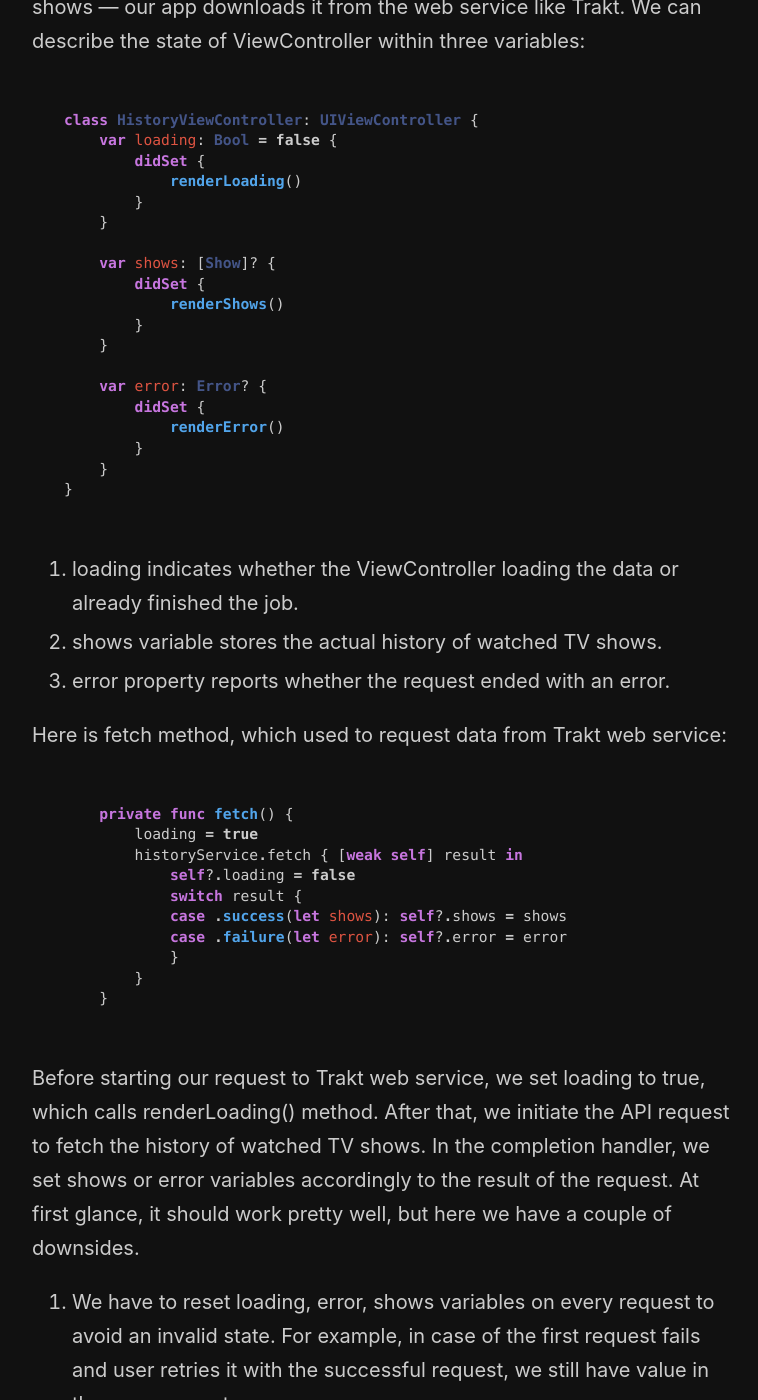
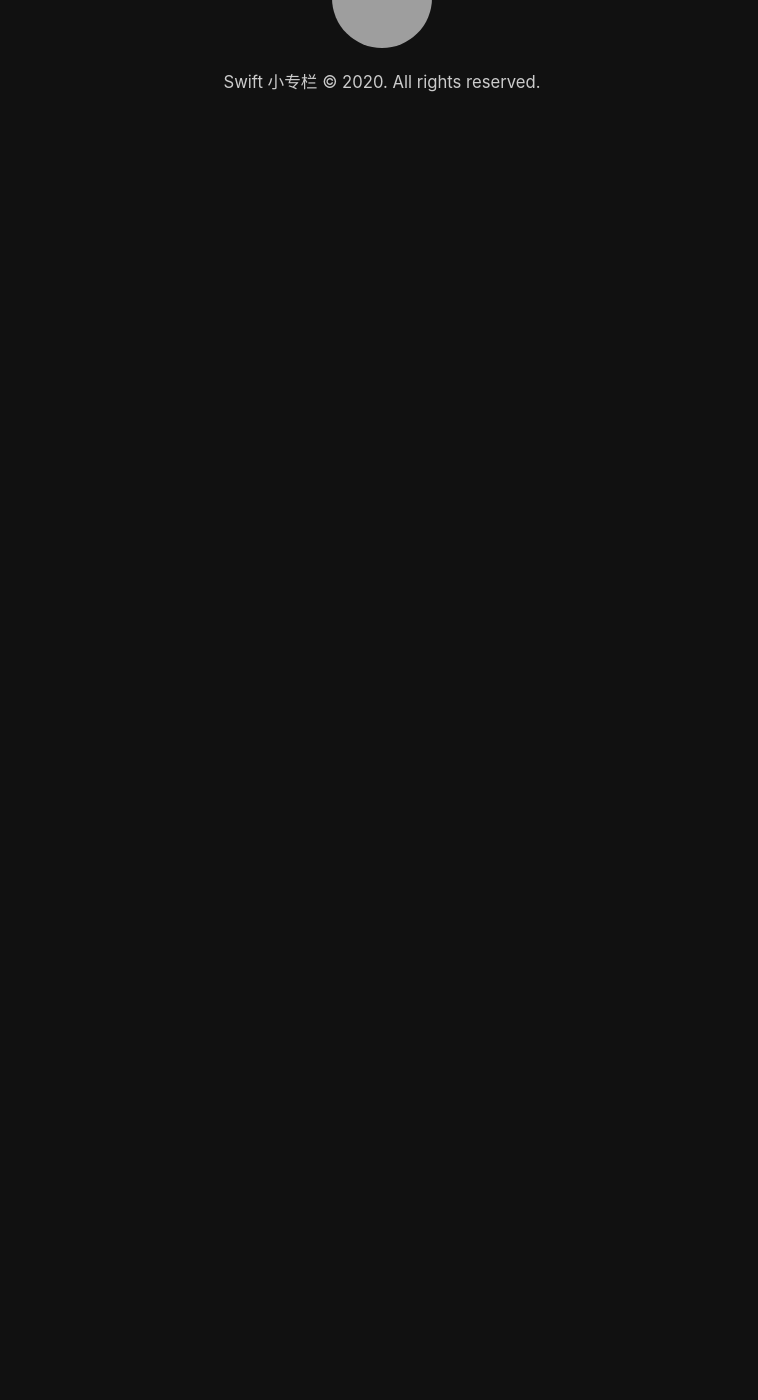
Before and after one commit to PaPazhao/PaPaZhao.github.io, a Jekyll site: the page built from _posts/2020-05-14-start.md, in a window 1280 px wide and 1400 px high, scrolled down 442 px. Shown: the whole window, without its empty margins (258-1016 px from the left). Built offline with Jekyll 4.4.1, drawn with Linux system fonts in a browser that asks for light colours; comment, search, counter and statistics services are not loaded; after the commit the page ends 900 px from its top, so only the background shows below that; some of the changed text lies outside the part shown; grey boxes are pictures that could not be loaded.

Commit message:
删除无用文件

````diff
--- a/_posts/2020-05-14-start.md
+++ b/_posts/2020-05-14-start.md
@@ -3,149 +3,4 @@ title: Maintaining State in Your ViewControllers
 layout: post
 ---
 
-Last week we talked about [extracting reusable code samples from ViewControllers into Protocols and Protocol extensions](/2019/01/17/using-protocols-as-composable-extensions/). Today I want to show you another nice use case of protocols while maintaining the state of ViewControllers.
-
-Assume that we have a screen for presenting the list of user watched shows — our app downloads it from the web service like Trakt. We can describe the state of ViewController within three variables:
-
-```swift
-class HistoryViewController: UIViewController {
-    var loading: Bool = false {
-        didSet {
-            renderLoading()
-        }
-    }
-
-    var shows: [Show]? {
-        didSet {
-            renderShows()
-        }
-    }
-
-    var error: Error? {
-        didSet {
-            renderError()
-        }
-    }
-}
-```
-
-1. loading indicates whether the ViewController loading the data or already finished the job.
-2. shows variable stores the actual history of watched TV shows.
-3. error property reports whether the request ended with an error.
-
-Here is fetch method, which used to request data from Trakt web service:
-
-```swift
-    private func fetch() {
-        loading = true
-        historyService.fetch { [weak self] result in
-            self?.loading = false
-            switch result {
-            case .success(let shows): self?.shows = shows
-            case .failure(let error): self?.error = error
-            }
-        }
-    }
-```
-
-Before starting our request to Trakt web service, we set loading to true, which calls renderLoading() method. After that, we initiate the API request to fetch the history of watched TV shows. In the completion handler, we set shows or error variables accordingly to the result of the request. At first glance, it should work pretty well, but here we have a couple of downsides.
-
-1. We have to reset loading, error, shows variables on every request to avoid an invalid state. For example, in case of the first request fails and user retries it with the successful request, we still have value in the error property.
-2. We want an exclusive state, at any point, we need only one state of the screen: error or loading or shows. Right now we introduce more state variations than we have, and this can leads to ambiguous situations.
-
-#### Enums
-We want the exclusive state, and this is about enums. Enums give the opportunity to have only one case at any point in time. Let's refactor our code with enum.
-
-```swift
-enum State {
-    case loading
-    case error(Error)
-    case loaded([Show])
-}
-
-class HistoryViewController: UIViewController {
-    private var state: State {
-        didSet {
-            render()
-        }
-    }
-}
-
-extension HistoryViewController {
-    func render() {
-        switch state {
-        case .loading: // render loading
-        case .error(let error): // render error
-        case loaded(let shows): // render shows
-        }
-    }
-}
-```
-
-Here we declare State enum which exclusively describes our state cases. As soon as state variable changes, it calls the render method. Inside the render method, we switch state to display it. Another positive change here is clean access to screen state. We don't need to check all the three variables to understand what's happening on the screen right now.
-
-#### Protocols with associated types
-We already made nice refactoring, but it is very bounded to current screen, which presents the list of the shows. Let's add a generic constraint to State enum, to make it more usable across the app screens, which also have loading and error states, but present other data entities.
-
-```swift
-enum State<Data> {
-    case loading
-    case loaded(Data)
-    case error(Error)
-}
-```
-
-Let's go beyond and extract state handling into a generic protocol with protocol extension, which any ViewController can adapt to add this logic.
-
-```swift
-protocol StatePresentable: ActivityPresentable, ErrorPresentable {
-    associatedtype Data
-
-    var state: State<Data> { get set }
-    func render()
-    func render(_ data: Data)
-}
-
-extension StatePresentable {
-    func render() {
-        switch state {
-        case .loading:
-            setActivityStatus(.visible)
-        case .error(let error):
-            setActivityStatus(.hidden)
-            present(error)
-        case .loaded(let data):
-            setActivityStatus(.hidden)
-            render(data)
-        }
-    }
-}
-```
-
-Here we have StatePresentable protocol which extends from Activity and Error Presentable protocols. We described these two protocols in the previous [post](/2019/01/17/using-protocols-as-composable-extensions/).
-StatePresentable protocol has associated type Data, which we use as generic constraint for State enum, to make it usable for any type of data. We also added the default implementation for render method which handles state changes.
-
-Here is the usage example of StatePresentable protocol.
-
-```swift
-class HistoryViewController: UIViewController {
-    private var state: State<[Show]> {
-        didSet {
-            render()
-        }
-    }
-}
-
-extension HistoryViewController: StatePresentable {
-    func render(_ data: [Show]) {
-        // render your data here
-    }
-}
-```
-
-All we need is to conform StatePresentable protocol, add the didSet observer for state property and implement render method, where we add data presenting logic for the actual screen.
-
-#### Conclusion
-Protocol with associated types can be robust by enabling the power of generic constraints and making codebase more reusable. I really suggest to read great [post](https://www.natashatherobot.com/swift-what-are-protocols-with-associated-types/) by NatashaTheRobot about Protocols with associated types.
-
-Feel free to follow me on [Twitter](https://twitter.com/mecid) and ask your questions related to this post. Thanks for reading and see you next week!
+在 Swift 标准库里 `Collection` 协议里提供了 `map`、`flatMap` 和 `compactMap` 三个协议方法。他们的用法看上去非常相似,
````
Also changed, not shown: _posts/2020-05-13.md (deleted, +0 -6 lines).
